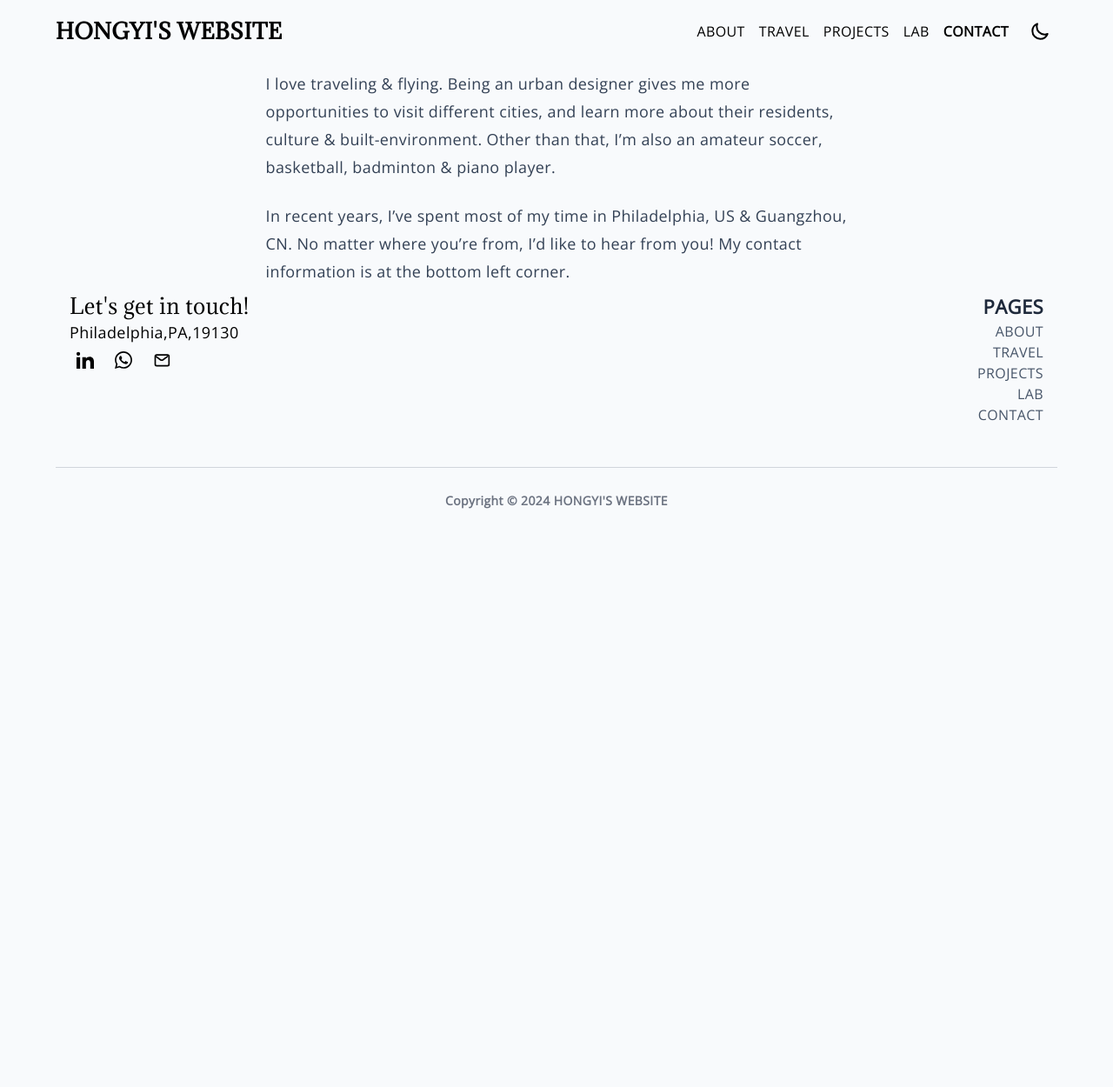
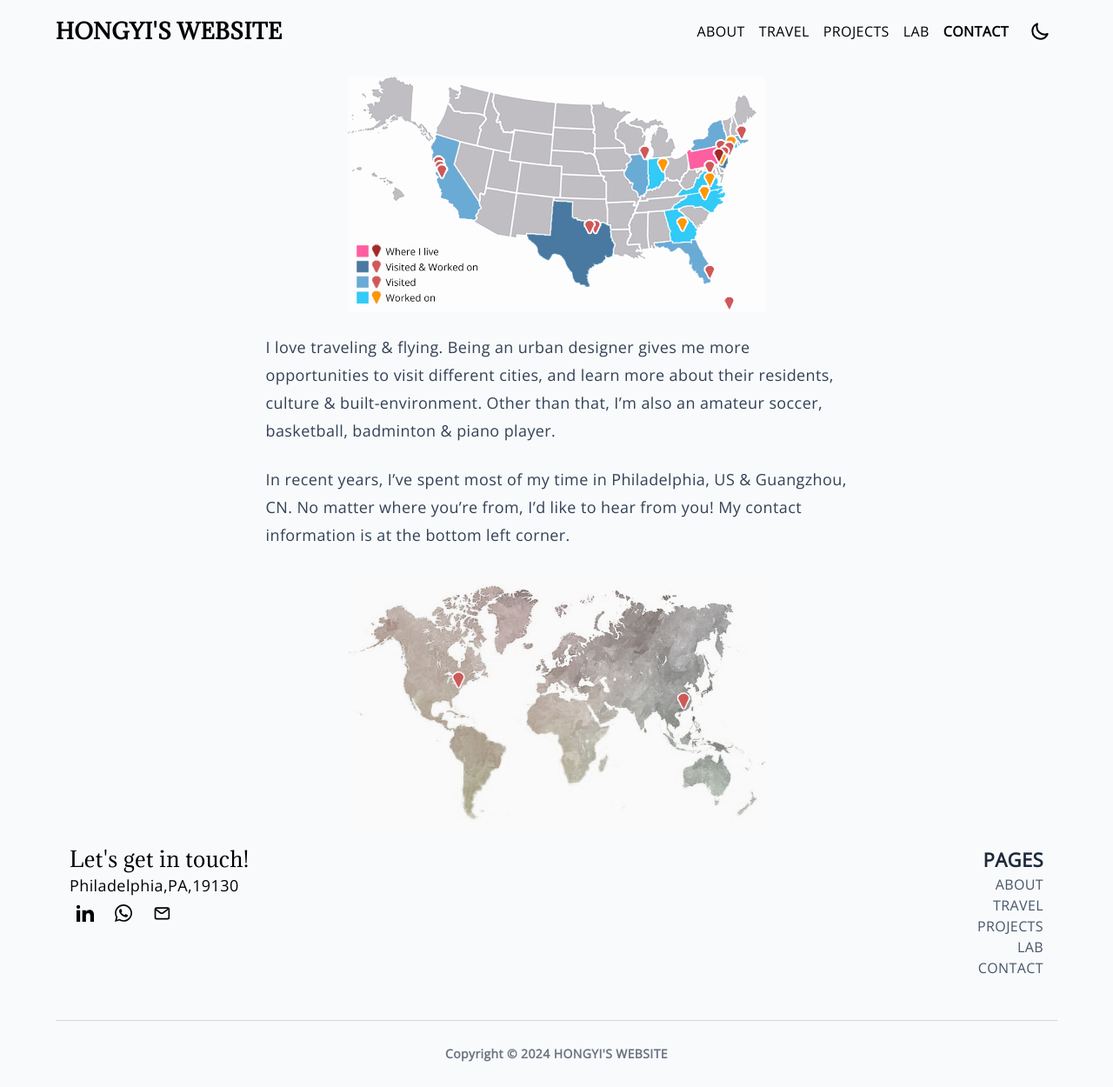
Before and after one commit to hongyili-hl/hongyili-hl.github.io, a Jekyll site: the page built from tags.md, in a window 1280 px wide. Shown: the whole page at 87% size. Built offline with Jekyll 4.4.1, drawn with Linux system fonts in a browser that asks for light colours; before the commit the page ends 900 px from its top, so only the background shows below that.

Commit message:
Update contact.html

```diff
--- a/_layouts/contact.html
+++ b/_layouts/contact.html
@@ -3,7 +3,13 @@ layout: base
 ---
 
 <div class="flex justify-center py-2 md:py-4">
+  <img src="/assets/images/Footprint Map.jpg" alt="" class="basis-2/6  w-11/12 md:w-5/12 p-2 md:px-0" oncontextmenu="return false" ondragstart="return false" style="-webkit-touch-callout: none;-webkit-user-select: none;-moz-user-select: none;-ms-user-select: none;user-select: none">
+</div>
+<div class="flex justify-center py-2 md:py-4">
   <article class="prose md:prose-lg prose-p:font-extralight prose-headings:font-light prose-slate dark:prose-invert prose-img:mx-auto prose-img:w-full">
   {{ content }}
   </article>
 </div>
+<div class="flex justify-center py-2 md:py-4">
+  <img src="/assets/images/Location Map.jpg" alt="" class="basis-2/6  w-11/12 md:w-5/12 p-2 md:px-0" oncontextmenu="return false" ondragstart="return false" style="-webkit-touch-callout: none;-webkit-user-select: none;-moz-user-select: none;-ms-user-select: none;user-select: none">
+</div>
```
